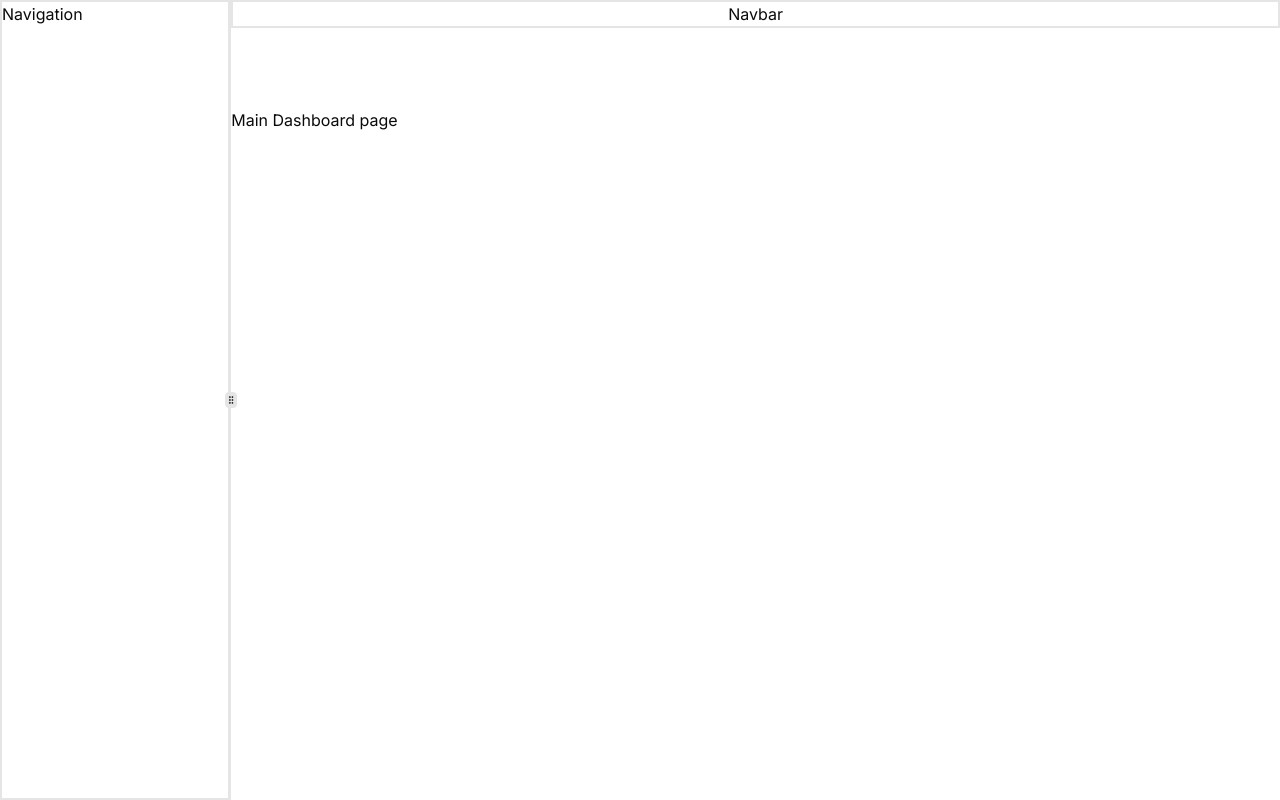
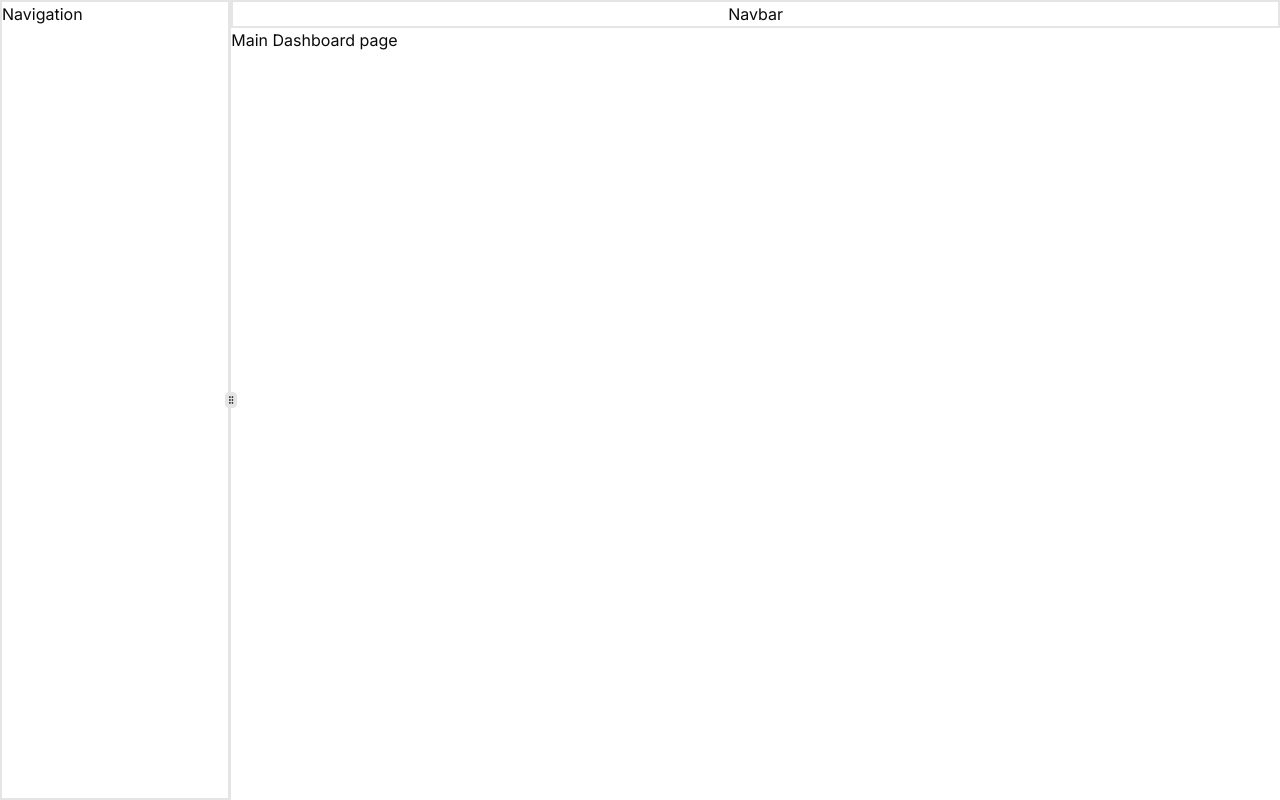
Before and after one commit to Build-Bridge/WellFund, a Next.js app: page / in a window 1280 px wide. Built offline with nearby package versions, Linux system fonts and the light colour scheme.

Commit message:
layout changes

```diff
--- a/src/app/(main)/layout.tsx
+++ b/src/app/(main)/layout.tsx
@@ -31,8 +31,8 @@ const MainLayout = ({ children }: { children: React.ReactNode }) => {
         id="nav"
         ref={panelRef}
         defaultSize={18}
-        minSize={10}
-        maxSize={22}
+        minSize={17}
+        maxSize={19}
         className="h-[100vh]"
         collapsible
       >
@@ -42,7 +42,7 @@ const MainLayout = ({ children }: { children: React.ReactNode }) => {
       <ResizablePanel defaultSize={82}>
         <main className="flex h-[100vh] w-full flex-col overflow-y-scroll">
           <Navbar />
-          <div className="mt-20">{children}</div>
+          <div>{children}</div>
         </main>
       </ResizablePanel>
     </ResizablePanelGroup>
```
